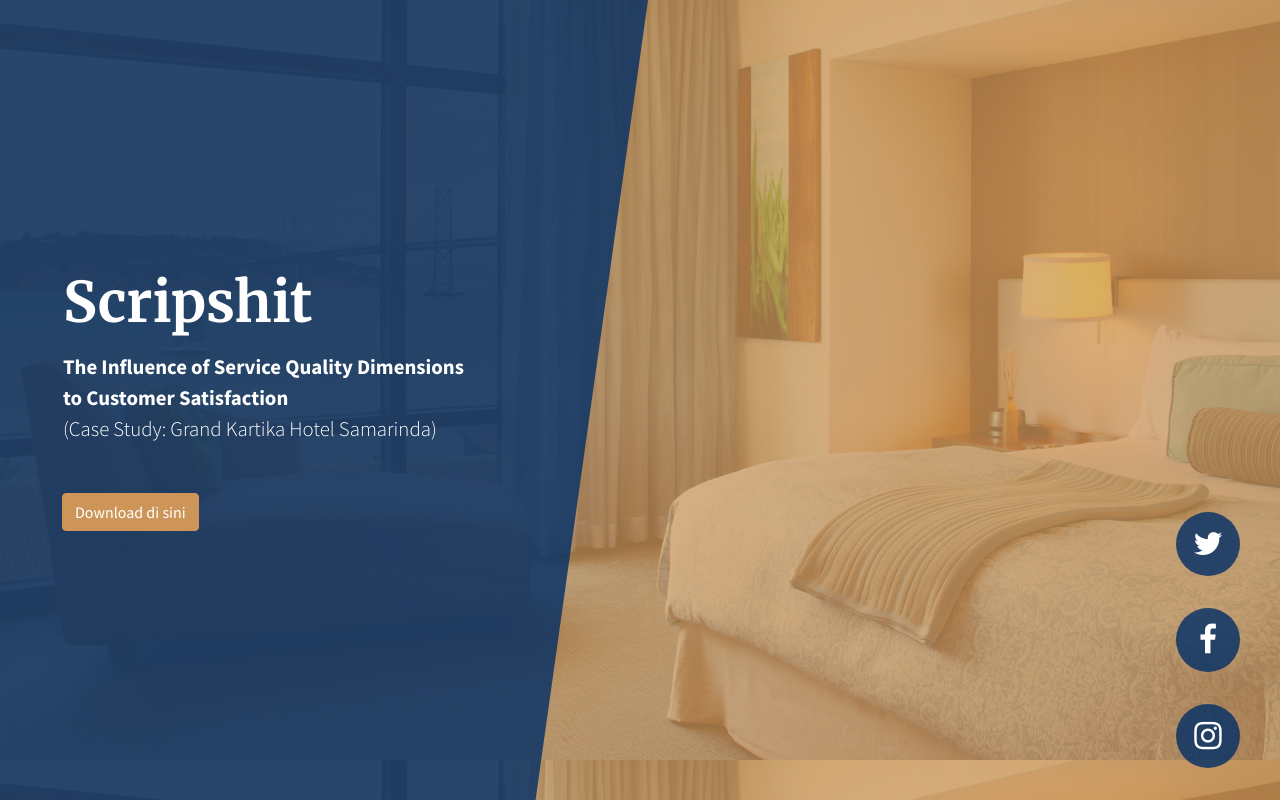
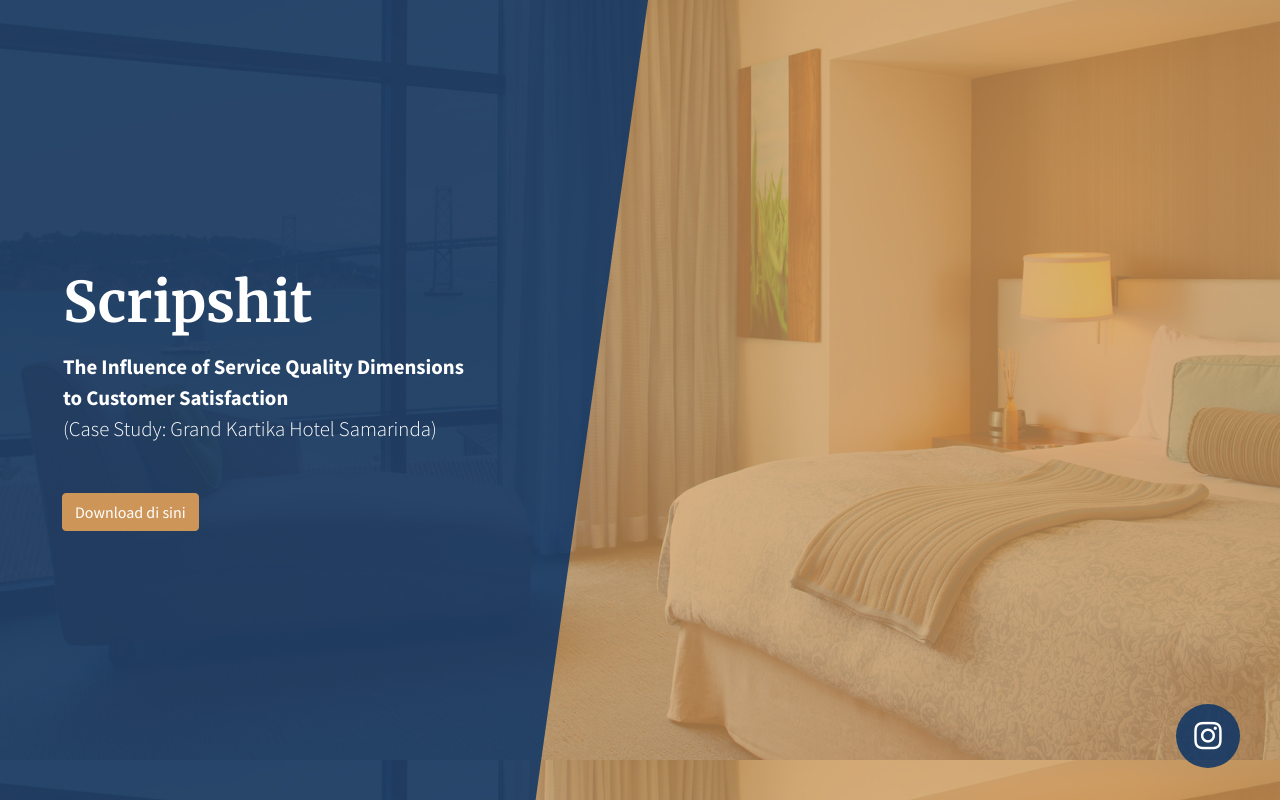
Before and after one commit to ulzaputra/scriptshit.github.io, a website: page index.html in a window 1280 px wide. Drawn offline with Linux system fonts and the light colour scheme.

Commit message:
Update index.html

```diff
--- a/index.html
+++ b/index.html
@@ -36,7 +36,7 @@
               <h1 class="mb-3">Scripshit</h1>
               <p class="mb-5"><strong>The Influence of Service Quality Dimensions to Customer Satisfaction</strong> <br>(Case Study: Grand Kartika Hotel Samarinda)</p>
                 <div class="input-group-append">
-                      <a href=" /mp4/PENGARUH DIMENSI KUALITAS PELAYANAN TERHADAP KEPUASAN KONSUMEN.pdf " class="btn btn-secondary" type="button">Download di sini</a>
+                      <a href="skripsi.html" class="btn btn-secondary" type="button">Download di sini</a>
                 </div>
             </div>
           </div>
@@ -46,18 +46,9 @@
 
     <div class="social-icons">
       <ul class="list-unstyled text-center mb-0">
+
         <li class="list-unstyled-item">
-          <a href="#">
-            <i class="fa fa-twitter"></i>
-          </a>
-        </li>
-        <li class="list-unstyled-item">
-          <a href="#">
-            <i class="fa fa-facebook"></i>
-          </a>
-        </li>
-        <li class="list-unstyled-item">
-          <a href="#">
+          <a href="instagram.com/ulzaputra">
             <i class="fa fa-instagram"></i>
           </a>
         </li>
```
